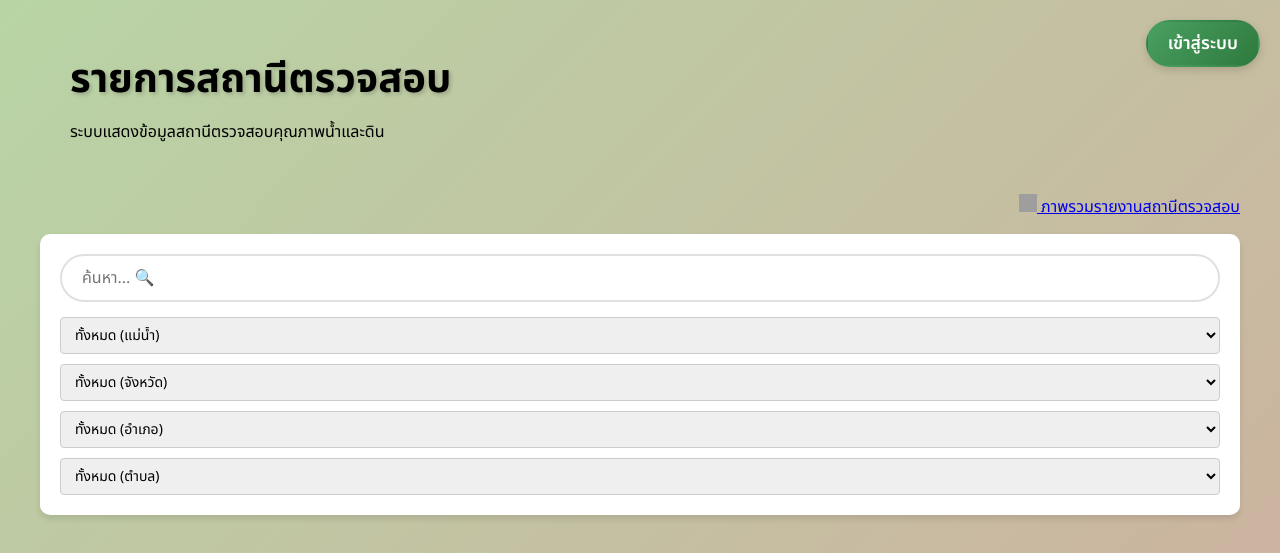
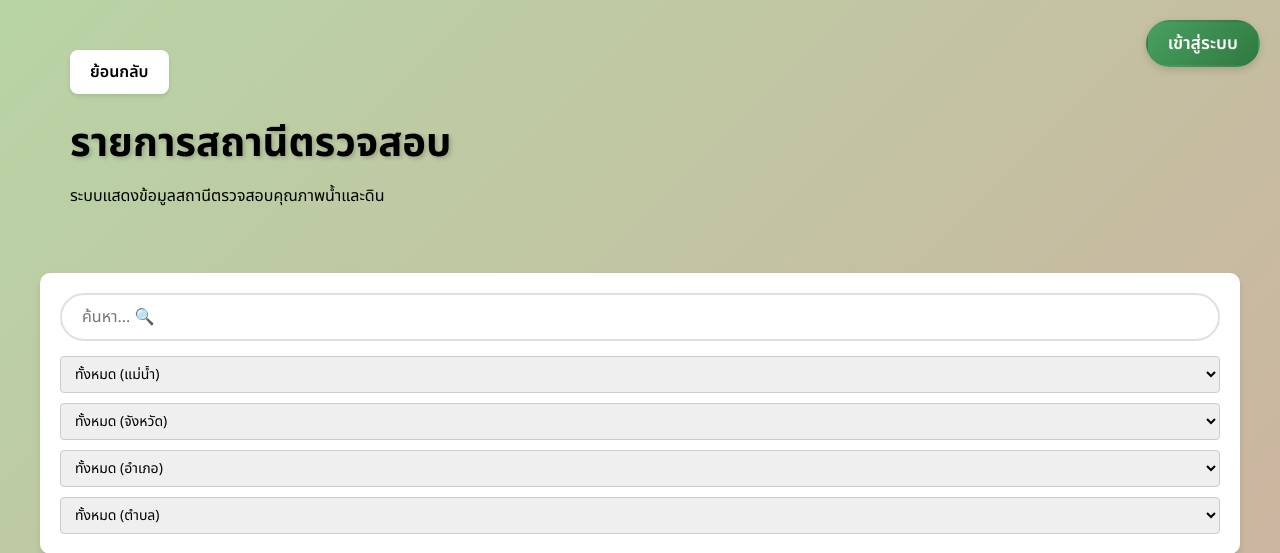
Before and after one commit to Benyawann/kokdata_newversion, a Flask app: page /stations in a window 1280 px wide. Shown: the top 553 px of the page. Run offline with Flask 3, Linux system fonts and the light colour scheme; data that the repository does not hold is empty; some libraries are stand-ins or nearby versions; some web fonts are replaced; grey boxes are pictures that could not be loaded.

Commit message:
Add btn back btn in index

```diff
--- a/templates/index.html
+++ b/templates/index.html
@@ -10,14 +10,14 @@
 <body>
     <div class="container">
         <div class="header">
+            <div class="header-actions">
+            <a href="/" class="back-button">ย้อนกลับ</a>
+        </div>
             <h1>รายการสถานีตรวจสอบ</h1><span>ระบบแสดงข้อมูลสถานีตรวจสอบคุณภาพน้ำและดิน</span>
         </div>
 
+
         <div class="header-buttons" id="header-buttons">
-        <!-- ปุ่มดูแผนที่ -->
-            <a href="/static/pages/mapandnews.html" class="map-btn">
-                <img src="/static/image/pin.png" alt="map" style="width: 18px; height: 18px;"> ภาพรวมรายงานสถานีตรวจสอบ
-            </a>
         </div>
 
         {% if session.logged_in %}
```
